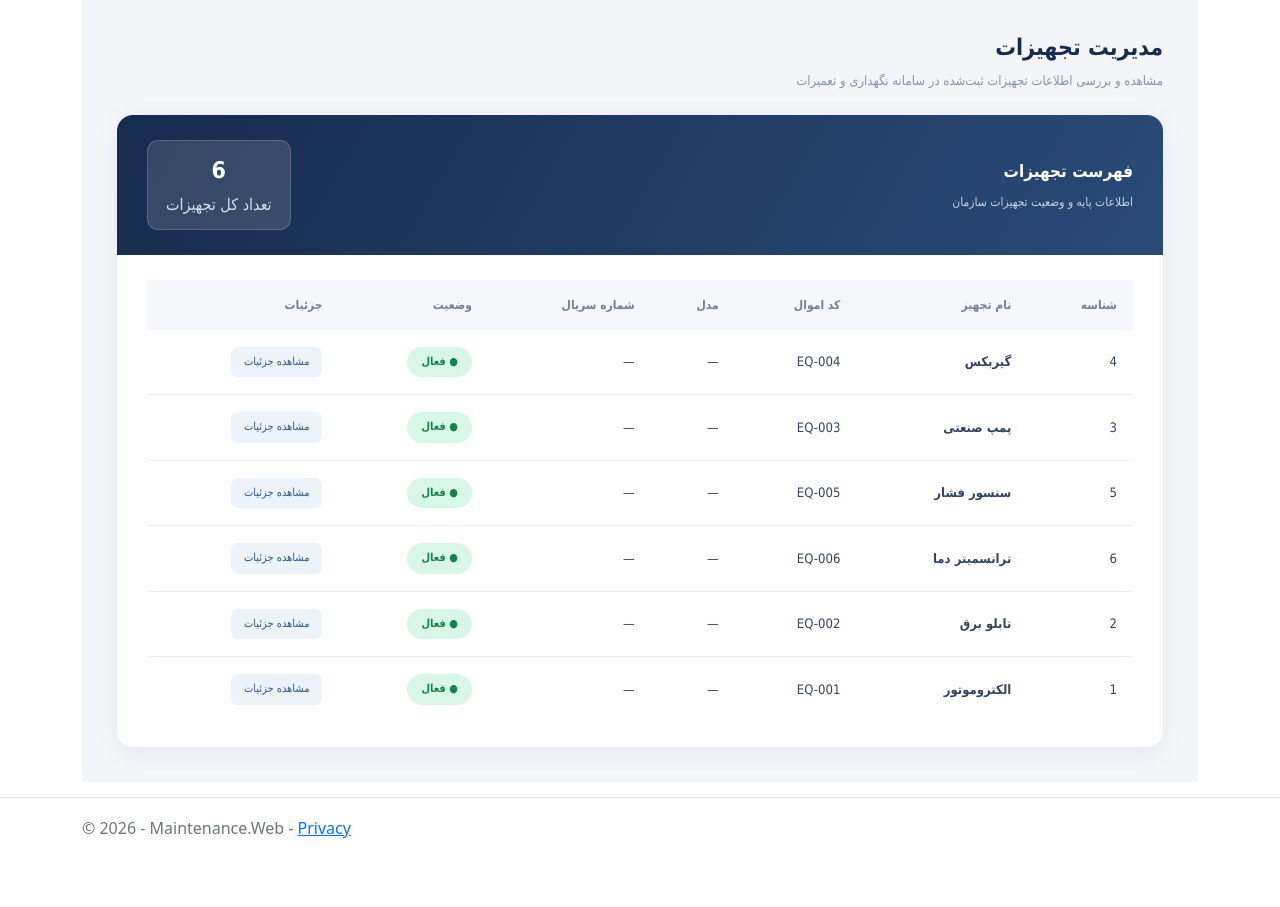
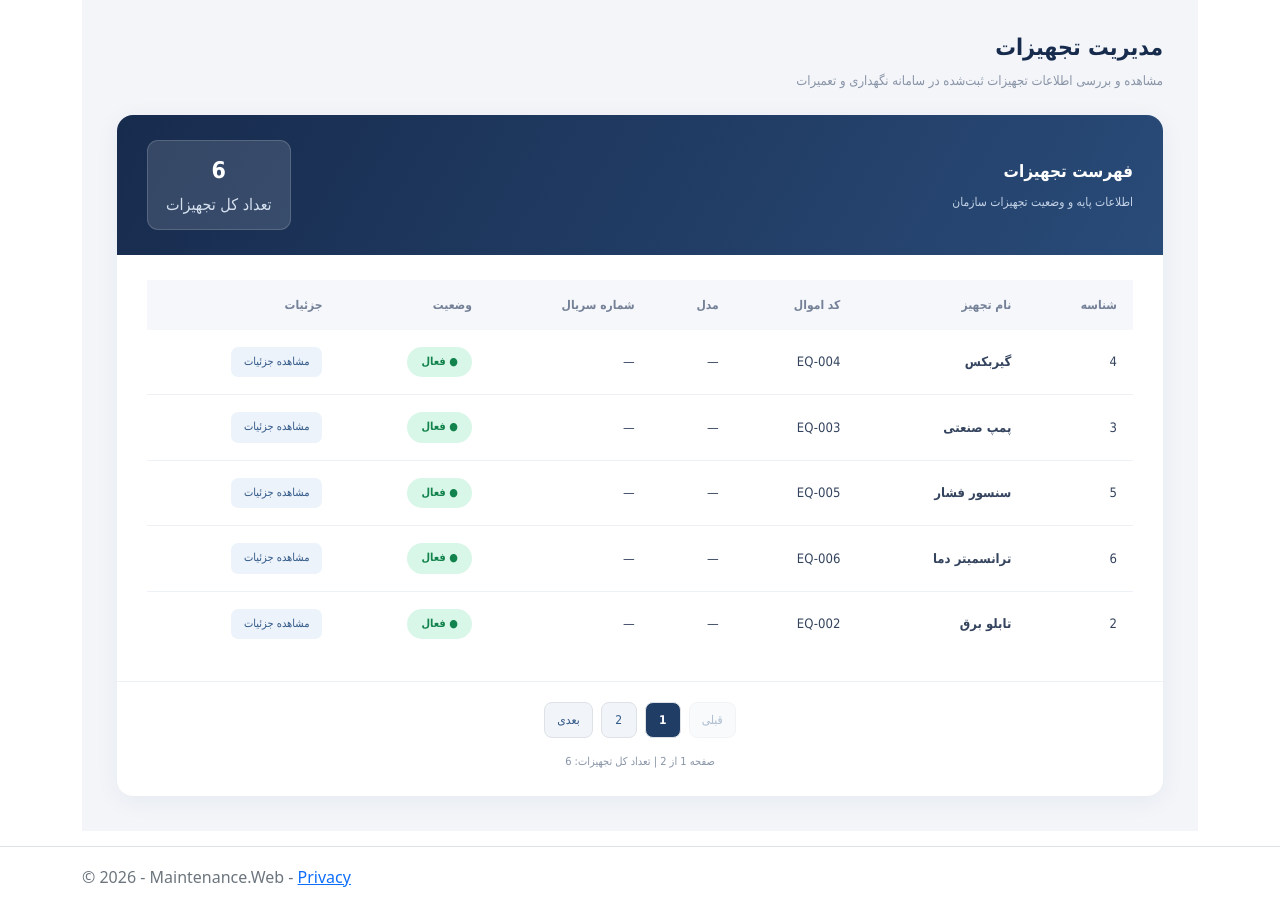
Before and after one commit to yasimortazavi/MaintenanceManagement, an ASP.NET Core app: page /Equipments in a window 1280 px wide. Shown: the part 74-981 px from the top of the page. Before the commit the page ends 912 px from the top, so only its background shows below. Run offline with ASP.NET Core 8, Linux system fonts and the light colour scheme; data comes from the database, SQL or seed files in the repository; style sheets or scripts are compiled from the project's sources.

Commit message:
pagination

```diff
--- a/Maintenance.Web/Controllers/EquipmentsController.cs
+++ b/Maintenance.Web/Controllers/EquipmentsController.cs
@@ -12,12 +12,32 @@ namespace Maintenance.Web.Controllers
             _equipmentService = equipmentService;
         }
 
-        public async Task<IActionResult> Index()
+
+
+        public async Task<IActionResult> Index(int pageNumber = 1)
         {
-            var equipments = await _equipmentService.GetAllAsync();
+            if (pageNumber < 1)
+                pageNumber = 1;
+
+            int pageSize = 5;
+
+            var equipments = await _equipmentService.GetAllAsync(
+                pageNumber,
+                pageSize);
+
+            if (equipments.TotalPages > 0 &&
+                pageNumber > equipments.TotalPages)
+            {
+                pageNumber = equipments.TotalPages;
+
+                equipments = await _equipmentService.GetAllAsync(
+                    pageNumber,
+                    pageSize);
+            }
 
             return View(equipments);
         }
+
 
         public async Task<IActionResult> Details(int id)
         {
--- a/Maintenance.Web/Views/Equipments/Index.cshtml
+++ b/Maintenance.Web/Views/Equipments/Index.cshtml
@@ -1,4 +1,4 @@
-@model List<Maintenance.Domain.Entities.Equipment>
+@model Maintenance.Application.Models.PagedResult<Maintenance.Domain.Entities.Equipment>
 
 @{
     ViewData["Title"] = "مدیریت تجهیزات";
@@ -171,6 +171,55 @@
         color: #8994a7 !important;
     }
 
+    .pagination-container {
+        display: flex;
+        justify-content: center;
+        align-items: center;
+        gap: 8px;
+        padding: 20px 25px 25px;
+        border-top: 1px solid #edf0f5;
+        direction: rtl;
+        flex-wrap: wrap;
+    }
+
+    .page-link {
+        min-width: 36px;
+        height: 36px;
+        display: inline-flex;
+        justify-content: center;
+        align-items: center;
+        padding: 0 12px;
+        border-radius: 8px;
+        background: #f1f4f9;
+        color: #315887;
+        text-decoration: none;
+        font-size: 12px;
+        transition: .2s;
+    }
+
+        .page-link:hover {
+            background: #dfe8f4;
+        }
+
+        .page-link.current {
+            background: #203d66;
+            color: white;
+            font-weight: bold;
+        }
+
+        .page-link.disabled {
+            opacity: .4;
+            pointer-events: none;
+        }
+
+    .pagination-info {
+        width: 100%;
+        text-align: center;
+        color: #8994a7;
+        font-size: 11px;
+        margin-top: 8px;
+    }
+
     @@media(max-width: 650px) {
         .equipment-page {
             padding: 15px;
@@ -207,7 +256,7 @@
                 </div>
 
                 <div class="equipment-count">
-                    <strong>@(Model?.Count ?? 0)</strong>
+                    <strong>@Model.TotalCount</strong>
                     <span>تعداد کل تجهیزات</span>
                 </div>
             </div>
@@ -227,9 +276,9 @@
                     </thead>
 
                     <tbody>
-                        @if (Model != null && Model.Any())
+                        @if (Model.Items.Any())
                         {
-                            @foreach (var equipment in Model)
+                            @foreach (var equipment in Model.Items)
                             {
                                 <tr>
                                     <td class="equipment-id">@equipment.Id</td>
@@ -278,6 +327,39 @@
                 </table>
             </div>
 
+            @if (Model.TotalPages > 1)
+            {
+                <div class="pagination-container">
+
+                    <a asp-action="Index"
+                       asp-route-pageNumber="@(Model.PageNumber - 1)"
+                       class="page-link @(Model.PageNumber == 1 ? "disabled" : "")">
+                        قبلی
+                    </a>
+
+                    @for (int pageNumber = 1; pageNumber <= Model.TotalPages; pageNumber++)
+                    {
+                        <a asp-action="Index"
+                           asp-route-pageNumber="@pageNumber"
+                           class="page-link @(pageNumber == Model.PageNumber ? "current" : "")">
+                            @pageNumber
+                        </a>
+                    }
+
+                    <a asp-action="Index"
+                       asp-route-pageNumber="@(Model.PageNumber + 1)"
+                       class="page-link @(Model.PageNumber == Model.TotalPages ? "disabled" : "")">
+                        بعدی
+                    </a>
+
+                    <div class="pagination-info">
+                        صفحه @Model.PageNumber از @Model.TotalPages
+                        | تعداد کل تجهیزات: @Model.TotalCount
+                    </div>
+
+                </div>
+            }
+
         </div>
     </div>
 </div>
```
Also changed, not shown: Maintenance.Application/Interfaces/Repositories/IEquipmentRepository.cs (+6 -1 lines), Maintenance.Application/Interfaces/Servicses/IEquipmentService.cs (+6 -1 lines), Maintenance.Application/Models/PagedResult.cs (added, +22 -0 lines), Maintenance.Application/Services/EquipmentService.cs (+9 -2 lines), Maintenance.Infrastructure/Repositories/EquipmentRepository.cs (+20 -5 lines).
